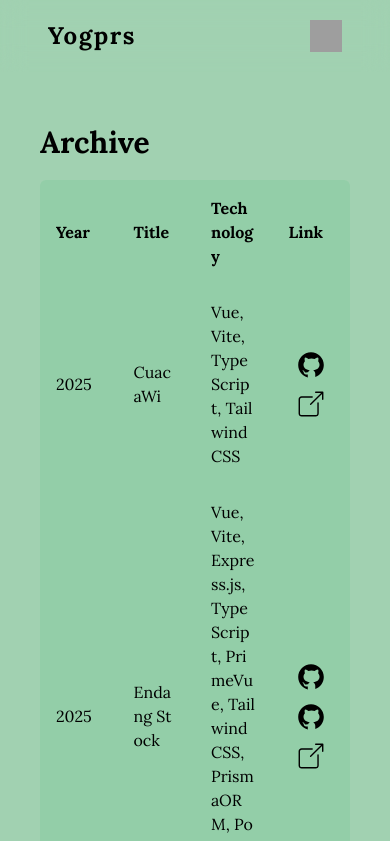
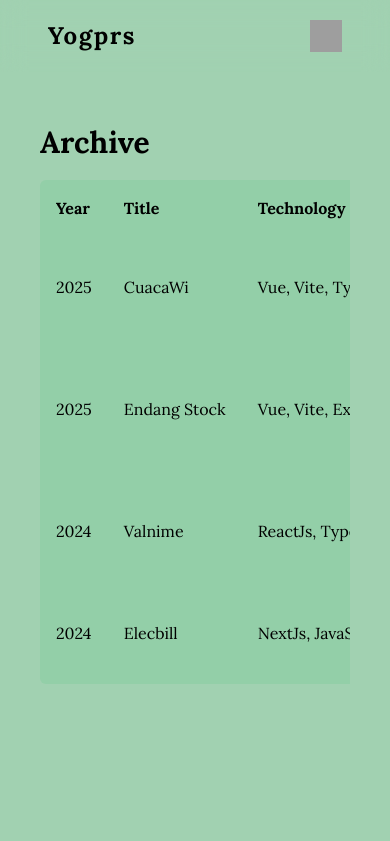
Before and after one commit to yogprs/yogprs, a Vue app: page /projects/archive in a window 390 px wide. Shown: the top 841 px of the page. Built offline with nearby package versions, Linux system fonts and the light colour scheme; grey boxes are pictures that could not be loaded.

Commit message:
update link and responsive on archive

```diff
--- a/package.json
+++ b/package.json
@@ -18,11 +18,11 @@
     "vue-router": "^4.5.1"
   },
   "devDependencies": {
-    "@types/node": "^24.5.2",
+    "@types/node": "^25.0.3",
     "@vitejs/plugin-vue": "^6.0.1",
     "@vue/tsconfig": "^0.8.1",
     "prettier": "^3.6.2",
-    "typescript": "~5.8.3",
+    "typescript": "^5.9.3",
     "vite": "^7.1.7",
     "vue-tsc": "^3.0.7"
   }
--- a/src/json/dataProject.json
+++ b/src/json/dataProject.json
@@ -13,7 +13,7 @@
             "link": {
                 "project": "https://cuaca-wi.vercel.app",
                 "github": {
-                    "fe": "https://github.com/Fush1ren/CuacaWi"
+                    "fe": "https://github.com/yogprs/CuacaWi"
                 }
             }
         },
@@ -30,8 +30,8 @@
             "link": {
                 "project": "https://endang-stock-fe.vercel.app",
                 "github": {
-                    "fe": "https://github.com/Fush1ren/endang_stock_fe",
-                    "be": "https://github.com/Fush1ren/endang_stock_be"
+                    "fe": "https://github.com/yogprs/endang_stock_fe",
+                    "be": "https://github.com/yogprs/endang_stock_be"
                 }
             }
         },
@@ -43,12 +43,12 @@
                 "A website application listing anime information built using React.js with TypeScript as the main technology on the frontend. This application aims to present various information related to anime in an interactive and structured manner, such as lists of popular anime, anime details, genres, broadcast schedules, and anime searches by title.",
                 "The data in this application is obtained dynamically through the Jikan API, a public API that provides access to data from the MyAnimeList (MAL) website. With this API integration, users can obtain constantly updated information without the need for manual input."
             ],
-            "technology": "ReactJs, TypeScript, TailwindCSS, Material UI",
+            "technology": "ReactJs, TypeScript, TailwindCSS",
             "year": 2024,
             "link": {
                 "project": "https://valnime.vercel.app",
                 "github": {
-                    "fe": "https://github.com/Fush1ren/valnime"
+                    "fe": "https://github.com/yogprs/valnime"
                 }
             }
         },
@@ -64,7 +64,7 @@
             "link": {
                 "project": "https://elecbill.vercel.app",
                 "github": {
-                    "fe": "https://github.com/Fush1ren/elecbill"
+                    "fe": "https://github.com/yogprs/elecbill"
                 }
             }
         }
--- a/src/views/Archives.vue
+++ b/src/views/Archives.vue
@@ -19,13 +19,17 @@ const setDataArchive = (): void => {
       <div class="flex flex-col justify-center mt-8 mb-5 self-start">
         <h1 class="text-3xl font-bold mt-3 text-start">Archive</h1>
       </div>
-      <div class="container mx-auto grid grid-cols-1">
-        <table class="space-y-3 bg-[#8bcea2]/60 rounded-md w-full table-fixed">
+      <div class="md:container md:mx-auto md:grid md:grid-cols-1">
+        <div class="w-full overflow-x-auto md:overflow-x-visible">
+          <table
+            class="space-y-3 bg-[#8bcea2]/60 rounded-md table-auto min-w-max md:min-w-full md:table-fixed overflow-x-scroll"
+          >
             <thead>
               <tr class="hover:shadow-md transition-all ease duration-300">
                 <th class="text-start p-4">Year</th>
                 <th class="text-start p-4">Title</th>
-              <th class="text-start p-4 break-words">Technology</th>
+                <th class="text-start p-4">Technology</th>
+                <!-- <th class="text-start p-4 break-words">Technology</th> -->
                 <th class="text-start p-4">Link</th>
               </tr>
             </thead>
@@ -33,18 +37,18 @@ const setDataArchive = (): void => {
               <tr
                 :key="i"
                 v-for="(data, i) in project"
-              class="hover:shadow-md transition-all ease duration-300"
+                class="hover:shadow-md transition-all ease duration-300 overflow-x-scroll w-full"
               >
-              <td class="p-4">{{ data?.year }}</td>
-              <td class="p-4">
+                <td class="p-4 whitespace-nowrap">{{ data?.year }}</td>
+                <td class="p-4 whitespace-nowrap">
                   <a :href="`/projects/${data?.path}`">{{
                     data?.project_name
                   }}</a>
                 </td>
-              <td class="p-4">{{ data?.technology }}</td>
+                <td class="p-4 whitespace-nowrap">{{ data?.technology }}</td>
                 <td class="p-4">
                   <div
-                  class="flex flex-col md:flex-row justify-start items-center gap-2"
+                    class="flex flex-col flex-nowrap md:flex-row justify-start items-center gap-2"
                   >
                     <div v-if="data?.link?.github && data?.link?.github?.fe">
                       <a
@@ -118,10 +122,14 @@ const setDataArchive = (): void => {
         </div>
       </div>
     </div>
+  </div>
 </template>
 
 <style lang="css" scoped>
-td {
+/* td {
+  width: 100%;
+} */
+/* td {
   word-break: break-all;
-}
+} */
 </style>
--- a/src/views/Home.vue
+++ b/src/views/Home.vue
@@ -6,6 +6,12 @@ const router = useRouter();
 const buttonRoute = (path: string): void => {
   if (!path) return;
   router.push(`/${path}`);
+};
+
+const downloadCV = (): void => {
+  const cv = import.meta.env.VITE_APP_CV_LINK;
+  if (!cv) return;
+  window.open(cv);
 };
 </script>
 <template>
@@ -43,9 +49,7 @@ const buttonRoute = (path: string): void => {
               <button
                 class="mr-3 rounded-2xl px-3 md:px-8 py-2 shadow-md transition duration-300 ease-in-out bg-secondary hover:bg-transparent border-transparent hover:border-black border-2 text-white hover:text-secondary box-border hover:cursor-pointer"
               >
-                <a target="_blank" rel="noopener noreferrer" download>
-                  Download CV
-                </a>
+                <a @click="downloadCV"> Download CV </a>
               </button>
               <button
                 class="mr-3 rounded-2xl px-3 md:px-8 py-2 shadow-md transition duration-300 ease-in-out bg-transparent hover:bg-secondary border-black hover:border-secondary border-2 text-secondary hover:text-white box-border hover:cursor-pointer"
@@ -213,7 +217,7 @@ const buttonRoute = (path: string): void => {
           </a>
           <a
             class="flex justify-center items-center bg-secondary hover:bg-gray-400 w-14 h-14 rounded-full transition-all ease-in-out duration-300 hover:cursor-pointer"
-            href="https://github.com/Fush1ren"
+            href="https://github.com/yogprs"
           >
             <img
               alt="github"
```
Also changed, not shown: 1 other file (tests, documents, lock files or other folders). Lines whose indentation alone changed are shown as unchanged.
